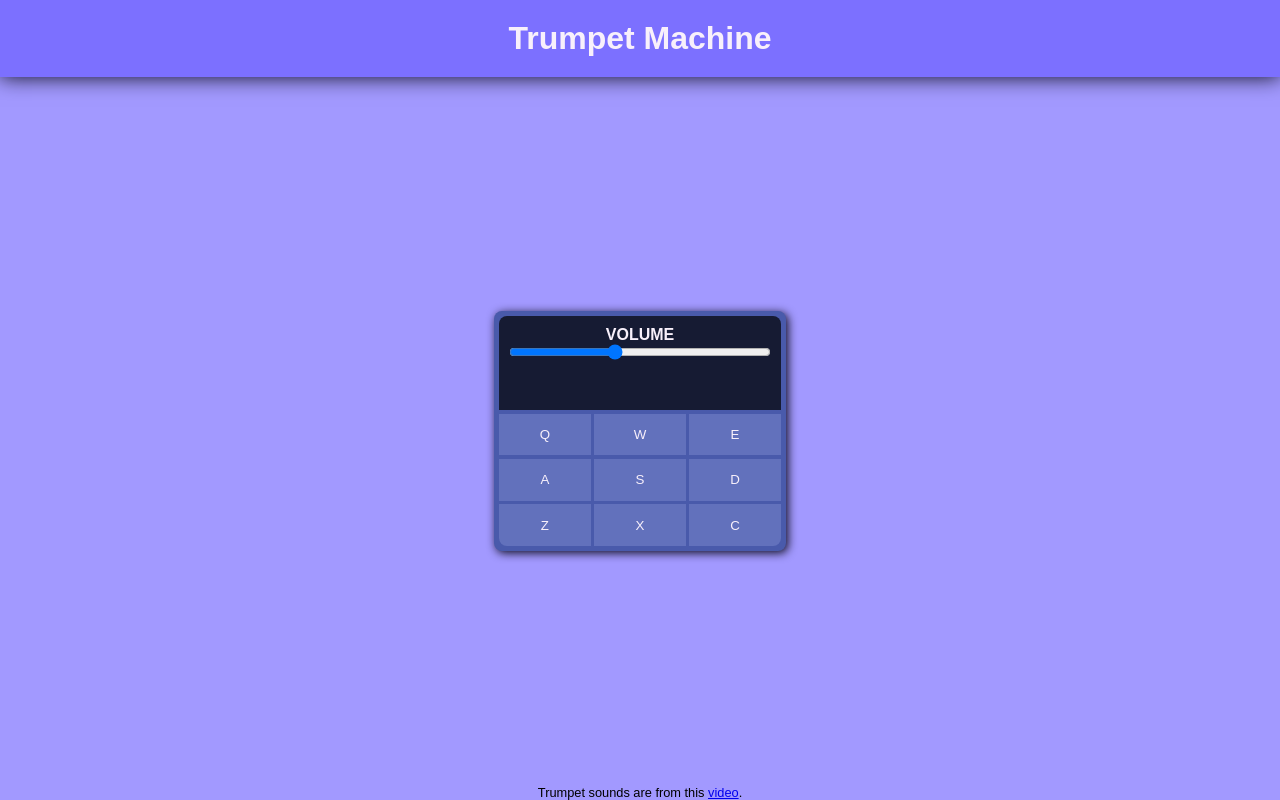
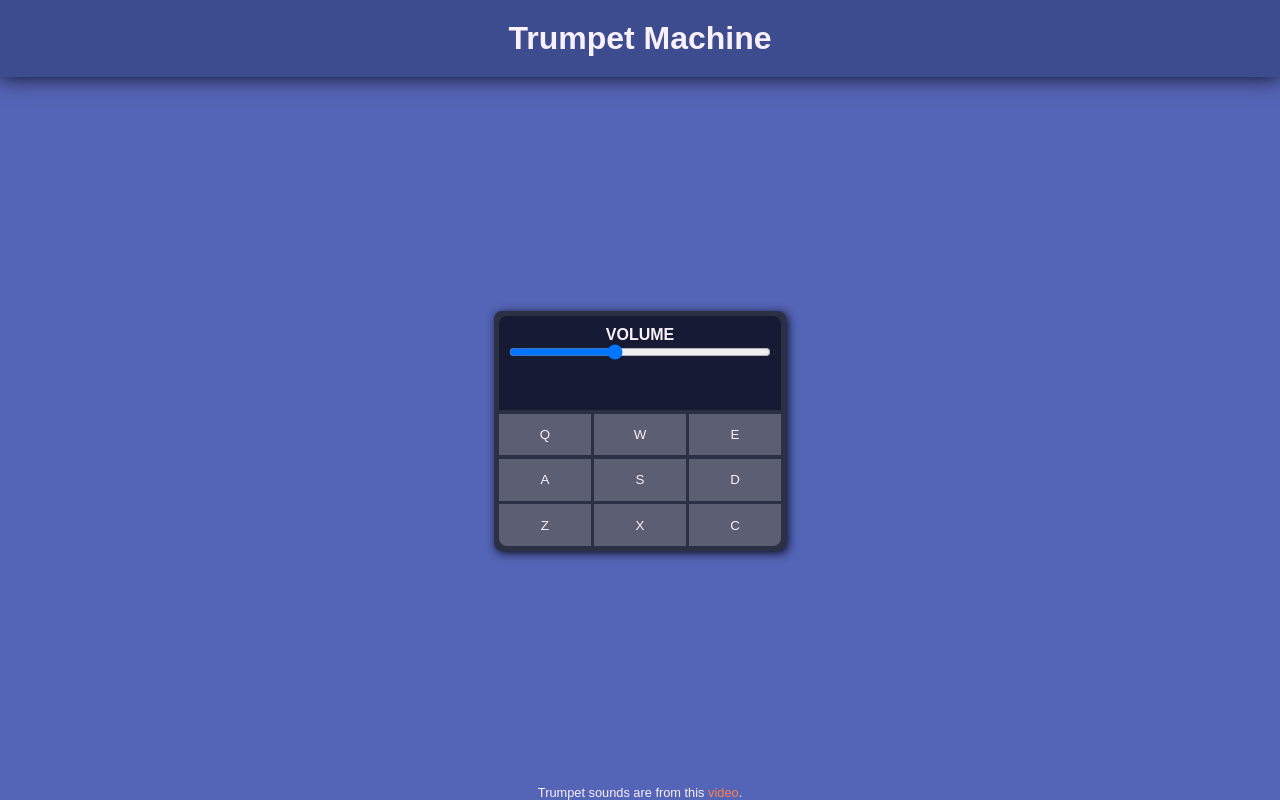
Before and after one commit to purplesunk/fcc-trumpet-machine, a plain HTML site: page index.html in a window 1280 px wide. Drawn offline with Linux system fonts and the light colour scheme.

Commit message:
chaging colors

```diff
--- a/css/style.css
+++ b/css/style.css
@@ -1,31 +1,37 @@
 * {
+  box-sizing: border-box;
   margin: 0;
   padding: 0;
-  box-sizing: border-box;
 }
 
 body {
+  align-items: space-between;
+  background-color: #5464B6;
+  display: flex;
+  flex-direction: column;
   font-family: "Rubik", sans-serif;
   font-size: 1rem;
+  justify-content: center;
   min-height: 100vh;
-  display: flex;
-  justify-content: center;
-  align-items: space-between;
-  flex-direction: column;
-  background-color: #A299FF;
 }
 
 .title {
-  background-color: #7C70FF;
+  background-color: #3D4B8F;
   box-shadow: 0 .0125em .625em #0D0C1D;
+  color: #F8F0FB;
   padding: .625em;
   text-align: center;
-  color: #F8F0FB;
 }
 
 .footer {
+  color: #F8F0FB;
+  font-size: .8rem;
   text-align: center;
-  font-size: .8rem;
+}
+
+.footer > a {
+    color: #FF7F51;
+    text-decoration: none;
 }
 
 
@@ -34,25 +40,25 @@ body {
 -----------------*/
 #drum-machine {
   width: 18.25em;
+  background-color: #2B3045;
   box-shadow: .125em .125em .625em #0D0C1D;
   border-radius: 8px;
-  background-color: #495AAB;
   margin: auto auto;
   padding: 0.325em;
 }
 
 .keypad {
-  display: grid;
-  grid-template-columns: repeat(3, 1fr);
-  grid-gap: 0.225em;
-  overflow: hidden;
   border-bottom-right-radius: 8px;
   border-bottom-left-radius: 8px;
+  display: grid;
+  grid-gap: 0.225em;
+  grid-template-columns: repeat(3, 1fr);
+  overflow: hidden;
 }
 
 #trumpet-E8 {
+  grid-column-end: 4;
   grid-column-start: 1;
-  grid-column-end: 4;
 }
 
 /* --------------
@@ -60,24 +66,24 @@ body {
 -----------------*/
 
 #info {
-  padding: 0.625em;
-  text-align: center;
   background-color: #161B33;
-  text-transform: uppercase;
+  border-top-left-radius: 8px;
+  border-top-right-radius: 8px;
   color: #F8F0FB;
   display: flex;
   flex-direction: column-reverse;
-  margin-bottom: .225em;
   font-weight: bold;
   justify-content: space-around;
-  border-top-right-radius: 8px;
-  border-top-left-radius: 8px;
+  margin-bottom: .225em;
+  padding: 0.625em;
+  text-align: center;
+  text-transform: uppercase;
 }
 
 #display {
+  flex-grow: 1;
+  min-height: 2.5em;
   padding: .625em .625em;
-  min-height: 2.5em;
-  flex-grow: 1;
 }
 
 /* ------------
@@ -85,10 +91,10 @@ body {
 --------------*/
 
 button {
+  background-color: #5C5F72;
   border: 0;
+  color: #F8F0FB;
   padding: 1em .725em;
-  background-color: #6271BC;
-  color: #F8F0FB;
 }
 
 button:active {
```
